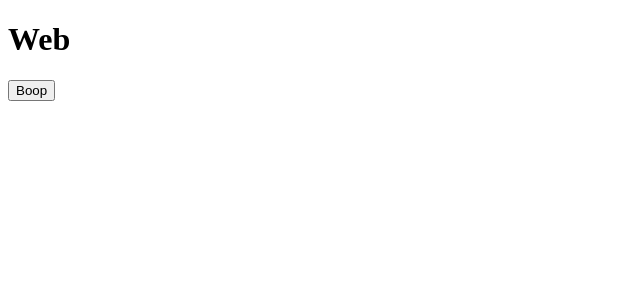
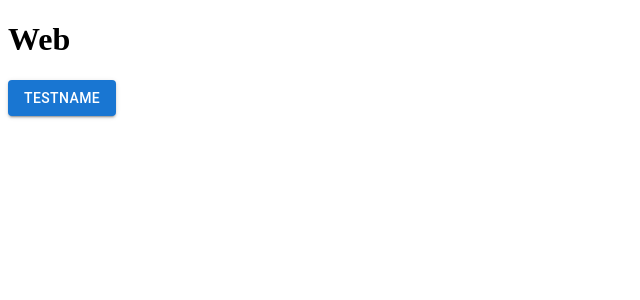
Before and after one commit to cjbsDev/cjbs-workspace, a Next.js app in the folder apps/bsadmin/: page / in a window 1280 px wide. Shown: the top 300 px of the page, without its empty margins (0-640 px from the left). Built offline with nearby package versions, Linux system fonts and the light colour scheme.

Commit message:
Button Component Add

```diff
--- a/apps/bsadmin/pages/index.tsx
+++ b/apps/bsadmin/pages/index.tsx
@@ -1,10 +1,10 @@
-import { Button } from "ui";
+import { CustomButton } from "ui";
 
 export default function Web() {
   return (
     <div>
       <h1>Web</h1>
-      <Button />
+      <CustomButton buttonName='TestName' />
     </div>
   );
 }
--- a/packages/ui/Button.tsx
+++ b/packages/ui/Button.tsx
@@ -1,5 +1,9 @@
-import * as React from "react";
+import {Button, ButtonProps} from '@mui/material';
 
-export const Button = () => {
-  return <button>Boop</button>;
+interface CustomButtonProps extends ButtonProps{
+  buttonName: string
+
+}
+export const CustomButton = ({buttonName}: CustomButtonProps) => {
+  return   <Button variant="contained">{buttonName}</Button>;
 };
```
Also changed, not shown: packages/ui/package.json (+7 -0 lines), 1 other file (tests, documents, lock files or other folders).
